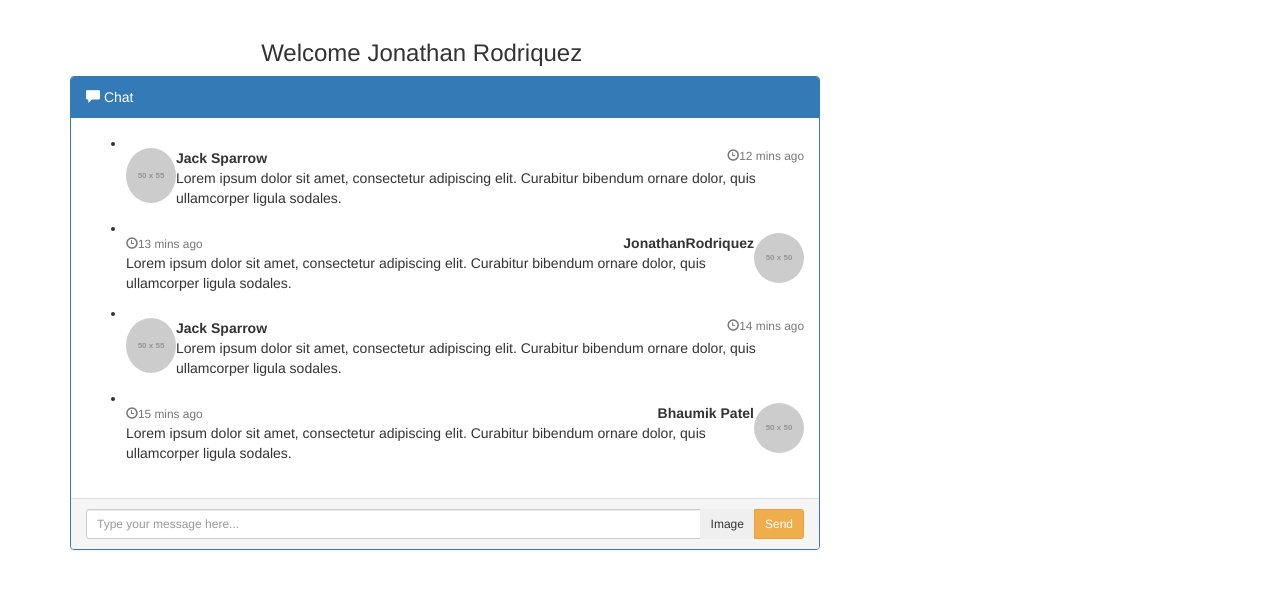
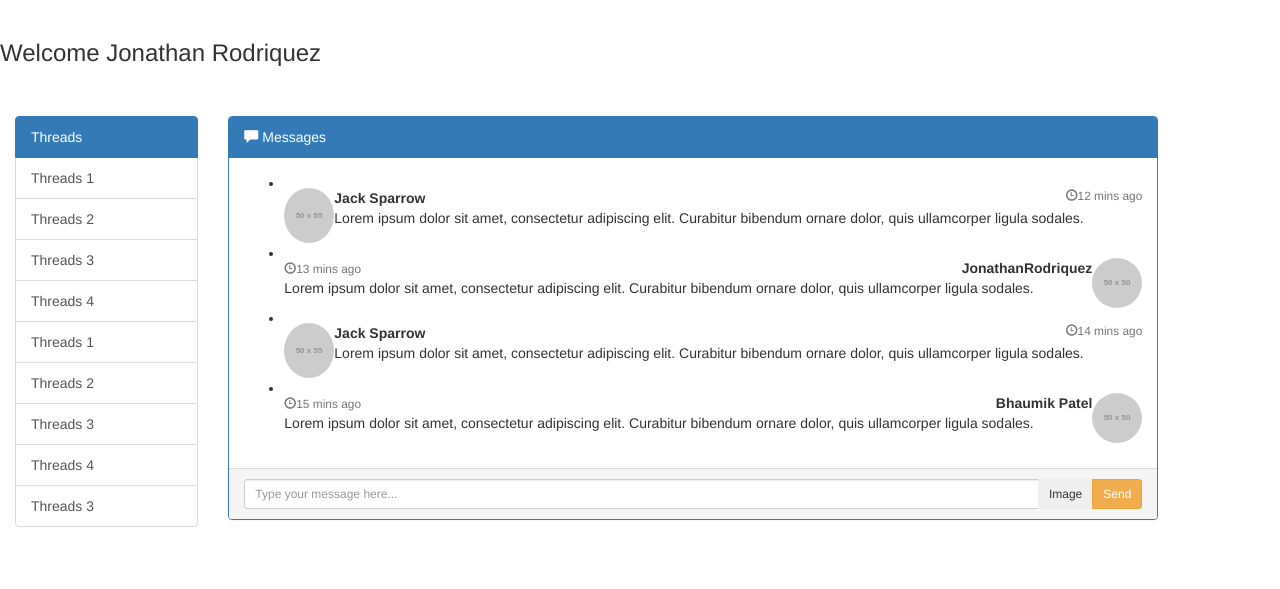
Before and after one commit to dscott24/Cosc484, a Django app: template GroupProject/MessageApp/pages/templates/profile.html in a window 1280 px wide. Shown: the part 52-641 px from the top of the page. Run offline with Django 3.2, Linux system fonts and the light colour scheme; the template is opened without the code that fills it, so the values that code supplies are empty; a user stored in the database is signed in; grey boxes labelled with a size stand in for pictures from a placeholder-image service; some libraries are stand-ins or nearby versions.

Commit message:
added thread side of user dashboard

```diff
--- a/GroupProject/MessageApp/MessageApp/forms.py
+++ b/GroupProject/MessageApp/MessageApp/forms.py
@@ -1,6 +1,7 @@
 from django import forms
 from django.contrib.auth.models import User
 from django.contrib.auth.forms import UserCreationForm
+from MessageApp.models import Thread, Member, Message
 
 
 
--- a/GroupProject/MessageApp/pages/templates/profile.html
+++ b/GroupProject/MessageApp/pages/templates/profile.html
@@ -31,22 +31,40 @@
         <div class="col-lg-8 col-md-6 ">
             <div class="box box-primary">
                 <div class="box-body box-profile">
-                 <h3 class="profile-username text-center">Welcome {{ user.first_name }} {{ user.last_name }}</h3>
+                 <h3 class="profile-username ">Welcome {{ user.first_name }} {{ user.last_name }}</h3>
 
                 </div>
             </div>
 
             </div>
         </div>
+        <br><br>
+       <div >
+            <div class="col-lg-2"style="display: inline">
+                    <a href="#" class="list-group-item list-group-item-action active">
+                            Threads
+                          </a>
+                          <a href="#" class="list-group-item list-group-item-action">Threads 1</a>
+                          <a href="#" class="list-group-item list-group-item-action">Threads 2</a>
+                          <a href="#" class="list-group-item list-group-item-action">Threads 3</a>
+                          <a href="#" class="list-group-item list-group-item-action">Threads 4</a>
+                          <a href="#" class="list-group-item list-group-item-action">Threads 1</a>
+                          <a href="#" class="list-group-item list-group-item-action">Threads 2</a>
+                          <a href="#" class="list-group-item list-group-item-action">Threads 3</a>
+                          <a href="#" class="list-group-item list-group-item-action">Threads 4</a>
+                          <a href="#" class="list-group-item list-group-item-action">Threads 3</a>
 
-        <div class="container ">
-                <div class="row">
-                  <div class="col-md-8 col-lg-8 ">
+                        </div>
+               </div>
+                <div  style="display: inline;">
+                            <div class=" col-lg-9">
+                                <div class="list-group">
+
                               <div class="panel panel-primary">
+
                                   <div class="panel-heading">
-                              <span class="glyphicon glyphicon-comment"></span> Chat
+                                      <span class="glyphicon glyphicon-comment"></span> Messages
                                       <div class="btn-group pull-right">
-
 
                               </button>
                                          <ul class="dropdown-menu slidedown">
@@ -130,6 +148,7 @@
                               </div>
                           </div>
                       </div>
+
        </div>
 
 
--- a/GroupProject/MessageApp/pages/views.py
+++ b/GroupProject/MessageApp/pages/views.py
@@ -27,6 +27,12 @@
         args = {'form': form}
         return render(request, 'signup.html', args)
 
+def create_thread(request):
+    print("thread created")
+    name = request.POST["thread_name"]
+    members = request.POST["member_names"]
+
+
 def profile_view(request, *args, **kwargs):
     return render(request,'profile.html', {})
 
```
Also changed, not shown: GroupProject/MessageApp/MessageApp/models.py (+9 -0 lines), GroupProject/MessageApp/db.sqlite3, 3 other files. Lines whose indentation alone changed are shown as unchanged.
